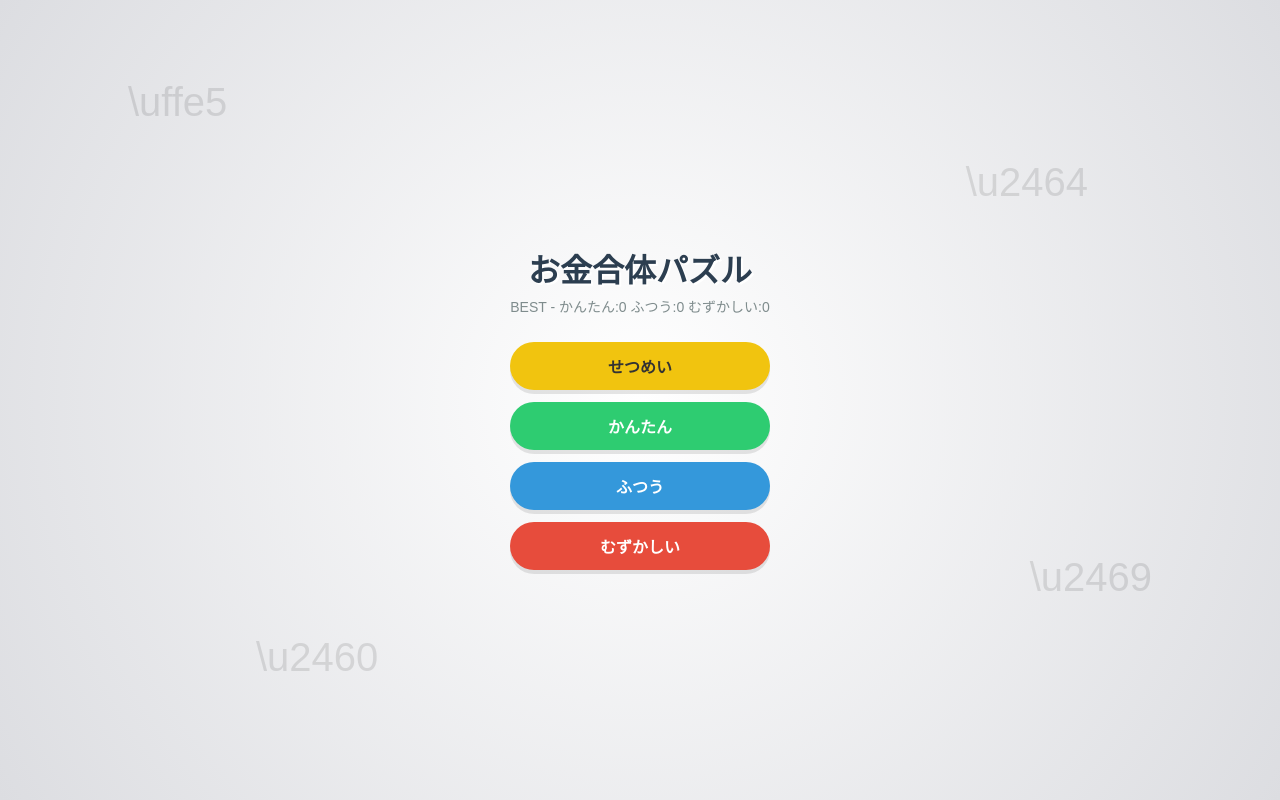
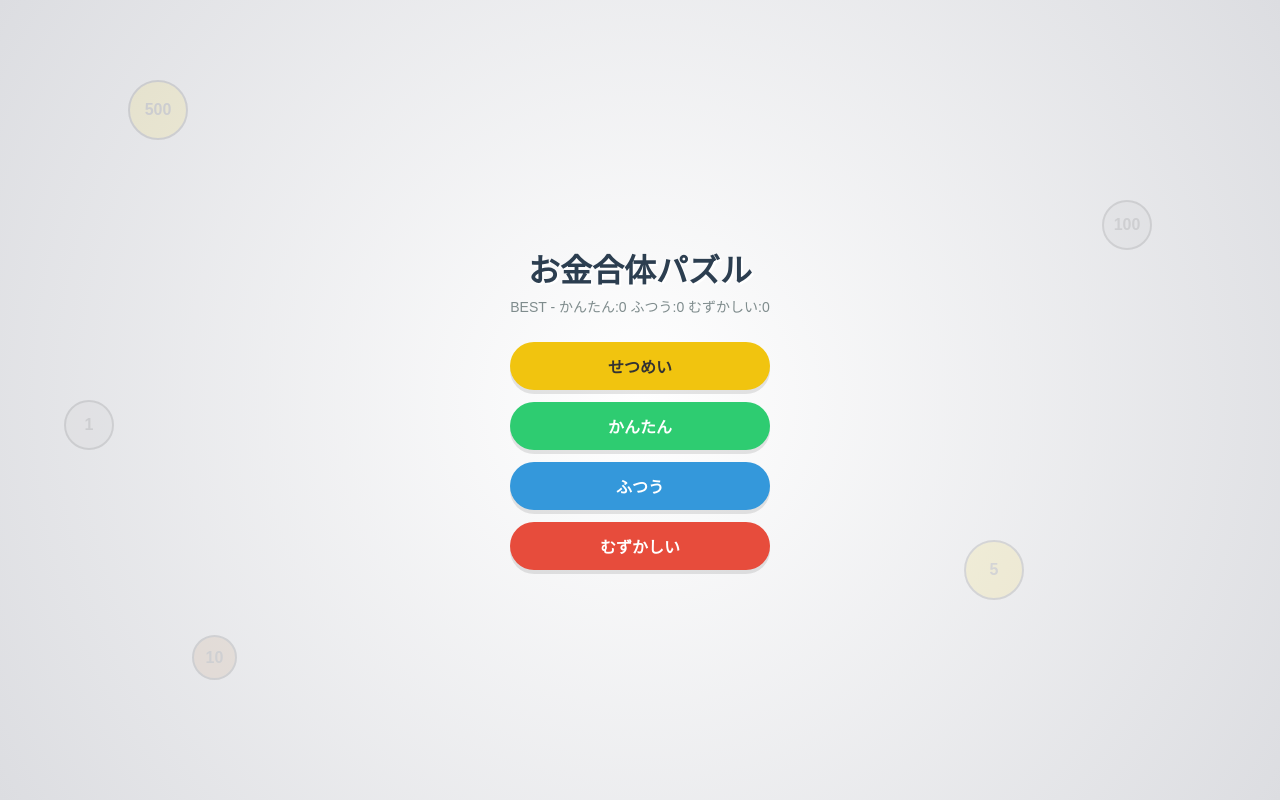
Before and after one commit to hiyosrr/moneypuzzlegame, a plain HTML site: page index.html in a window 1280 px wide. Drawn offline with nearby package versions, Linux system fonts and the light colour scheme.

Commit message:
Update index.html

```diff
--- a/index.html
+++ b/index.html
@@ -8,12 +8,14 @@
         * { box-sizing: border-box; touch-action: manipulation; }
         body { margin: 0; display: flex; flex-direction: column; align-items: center; justify-content: center; min-height: 100vh; background: #f0f4f8; font-family: sans-serif; overflow: hidden; }
 
-        /* タイトル画面の背景装飾 */
+        /* タイトル画面の背景装飾（文字化け対策：図形で描画） */
         #menu-screen { background: radial-gradient(circle, #fff 0%, #dcdde1 100%); }
-        .coin-deco { position: absolute; font-size: 40px; opacity: 0.1; z-index: -1; pointer-events: none; }
+        .coin-deco { position: absolute; border-radius: 50%; border: 2px solid #000; opacity: 0.1; z-index: -1; pointer-events: none; display: flex; align-items: center; justify-content: center; font-weight: bold; }
+        .deco-gold { background: #FFD700; width: 60px; height: 60px; }
+        .deco-silver { background: #C0C0C0; width: 50px; height: 50px; }
+        .deco-copper { background: #B87333; width: 45px; height: 45px; }
 
         #game-ui { display: none; flex-direction: column; align-items: center; gap: 8px; width: 100%; max-width: 500px; padding: 10px; }
-
         #home-btn { padding: 8px 16px; font-size: 14px; cursor: pointer; border: none; border-radius: 8px; background: #e74c3c; color: white; font-weight: bold; }
 
         #header { display: flex; flex-direction: column; align-items: center; background: white; padding: 10px; border-radius: 10px; border: 2px solid #ccc; width: 95%; gap: 5px; }
@@ -59,10 +61,12 @@
         <button class="btn btn-easy" onclick="startGame('easy')"></button>
         <button class="btn btn-normal" onclick="startGame('normal')"></button>
         <button class="btn btn-hard" onclick="startGame('hard')"></button>
-        <div class="coin-deco" style="top:10%; left:10%;">\uffe5</div>
-        <div class="coin-deco" style="top:20%; right:15%;">\u2464</div>
-        <div class="coin-deco" style="bottom:15%; left:20%;">\u2460</div>
-        <div class="coin-deco" style="bottom:25%; right:10%;">\u2469</div>
+
+        <div class="coin-deco deco-gold" style="top:10%; left:10%;">500</div>
+        <div class="coin-deco deco-silver" style="top:25%; right:10%;">100</div>
+        <div class="coin-deco deco-copper" style="bottom:15%; left:15%;">10</div>
+        <div class="coin-deco deco-gold" style="bottom:25%; right:20%;">5</div>
+        <div class="coin-deco deco-silver" style="top:50%; left:5%;">1</div>
     </div>
 
     <div id="info-screen" class="overlay">
@@ -111,7 +115,6 @@
         let currentDiff = 'normal';
         let highScores = { easy: 0, normal: 0, hard: 0 };
 
-        // ハイスコア読み込み
         function loadHighScores() {
             const saved = localStorage.getItem('money_puzzle_scores');
             if (saved) highScores = JSON.parse(saved);
```
